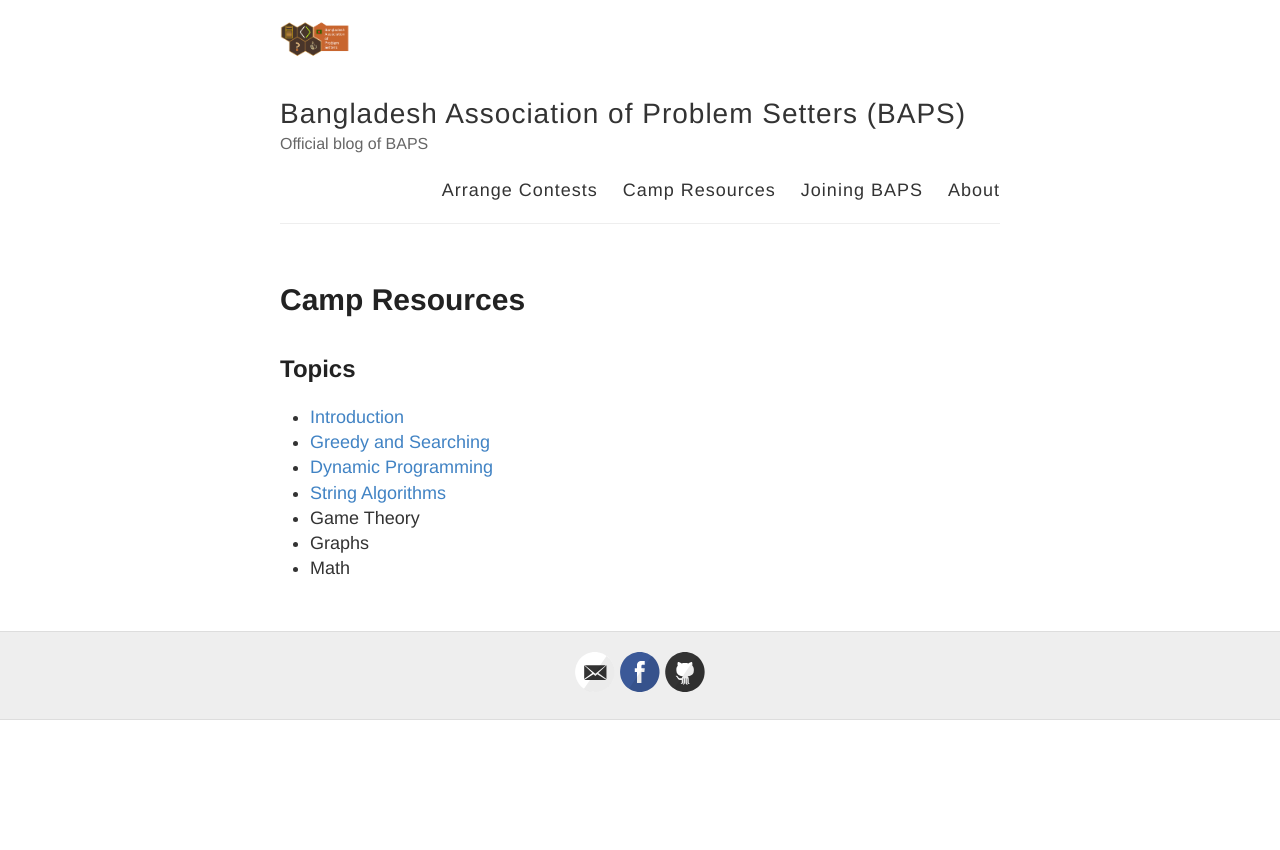
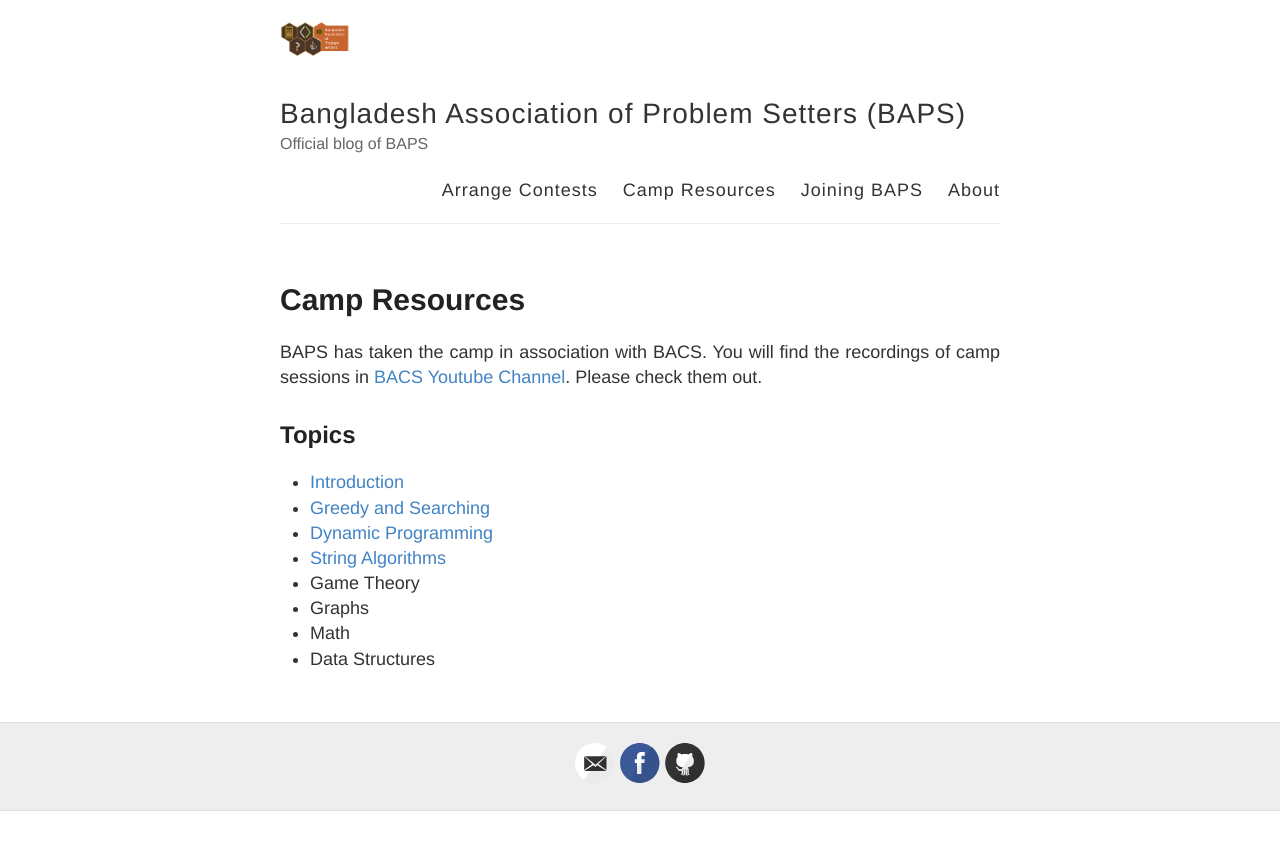
Before and after one commit to baps-bgd/baps-bgd.github.io, a Jekyll site: the page built from camp.md, in a window 1280 px wide. Shown: the top 850 px of the page. Built offline with Jekyll 4.4.1, drawn with Linux system fonts in a browser that asks for light colours.

Commit message:
Update camp.md

```diff
--- a/camp.md
+++ b/camp.md
@@ -3,6 +3,9 @@
 title: Camp Resources
 permalink: /camp/
 ---
+
+BAPS has taken the camp in association with BACS. You will find the recordings of camp sessions in [BACS Youtube Channel](https://www.youtube.com/channel/UCN_pqF_Y6IObpxapaQPHWZg). Please check them out.
+
 ## Topics
 - [Introduction](/introduction-to-cp)
 - [Greedy and Searching](/greedy-and-searching)
@@ -11,3 +14,4 @@
 - Game Theory
 - Graphs
 - Math
+- Data Structures
```
